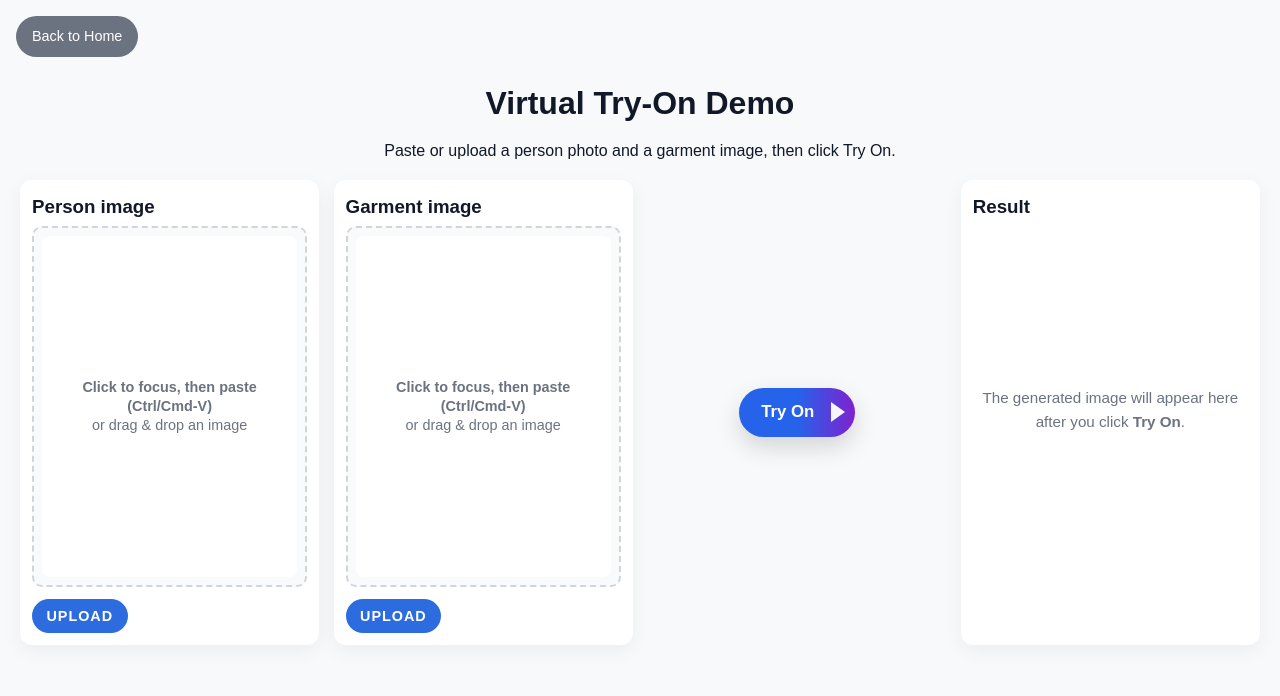
After one commit to Ianhl/emergrade, a Django app: page /demo/ in a window 1280 px wide. The commit adds this page. Shown: the top 696 px of the page. Run offline with Django 5.2, Linux system fonts and the light colour scheme.

Commit message:
Added demo page for VTON

```diff
--- a/emergrade/urls.py
+++ b/emergrade/urls.py
@@ -23,4 +23,9 @@ from django.conf.urls.static import static
 urlpatterns = [
     path('admin/', admin.site.urls),
     path('', include('core.urls')),
+    path("",include("vton.urls")),
 ]
+
+# serve media in dev
+if settings.DEBUG:
+    urlpatterns += static(settings.MEDIA_URL, document_root=settings.MEDIA_ROOT)
--- a/templates/main/main.html
+++ b/templates/main/main.html
@@ -25,7 +25,7 @@
                     <li><a href="#solution">Solution</a></li>
                     <li><a href="#how-it-works">How It Works</a></li>
                     <li><a href="#team">Team</a></li>
-                    <li><a href="#cta" class="btn btn-primary">Try Demo</a></li>
+                    <li><a href="{% url 'vton_demo' %}" class="btn btn-primary">Try Demo</a></li>
                 </ul>
                 <div class="hamburger">
                     <i class="fas fa-bars"></i>
@@ -236,7 +236,7 @@
             <div class="cta-content">
                 <h2>Ready to Make a Difference?</h2>
                 <p>Join our mission to reduce fashion waste. Try our virtual try-on demo and experience the future of sustainable shopping.</p>
-                <a href="#" class="btn">Try Demo Now</a>
+                <a href="{% url 'vton_demo' %}" class="btn">Try Demo Now</a>
             </div>
         </div>
     </section>
--- /dev/null
+++ b/templates/vton_demo.html
@@ -0,0 +1,248 @@
+{% load static %}
+<!DOCTYPE html>
+<html>
+<head>
+  <meta charset="utf-8">
+  <title>Virtual Try-On Demo</title>
+  <link rel="stylesheet" href="{% static 'main.css' %}">
+  <style>
+    :root { --border:#d1d5db; --focus:#3b82f6; --soft:#f9fafb; --text:#111827; --muted:#6b7280; }
+    body { color: var(--text); }
+    .wrap{max-width:1400px;margin:2rem auto;padding:1.25rem}
+
+      /* Back button top-left */
+    .back-top{
+      position:absolute; top:1rem; left:1rem;
+      background:#6b7280; color:#fff;
+      padding:.55rem 1rem; border-radius:9999px; text-decoration:none;
+      font-size:.9rem;
+    }
+    .back-top:hover{background:#4b5563}
+
+    /* 4-column grid: person, garment, result */
+    .grid{display:grid;gap:0.9rem;align-items:stretch;grid-auto-rows:1fr;}
+    @media (min-width: 640px){ .grid{grid-template-columns:repeat(2,1fr);} }
+    @media (min-width: 1024px){ .grid{grid-template-columns:repeat(4,1fr);} }
+
+    .card{background:#fff;border-radius:12px;padding:.75rem;box-shadow:0 6px 20px rgba(0,0,0,.05);display:flex;flex-direction:column;height:100%;}
+    .card h3{margin:.25rem 0 .5rem}
+
+    .btn{display:inline-block;padding:.55rem .9rem;border-radius:9999px;background:#2d6cdf;color:#fff;border:0;cursor:pointer;font-size:.9rem}
+    .btn.secondary{background:#6b7280}
+    .loading-msg{margin-top:1rem;color:#2563eb;font-weight:500;display:none;text-align:center}
+
+    /* Paste/Upload box (same compact style) */
+    .dropwrap{display:flex;flex-direction:column;gap:.5rem}
+    .dropzone{border:2px dashed var(--border);border-radius:10px;background:var(--soft);padding:.5rem;user-select:none;transition:border-color .2s,box-shadow .2s,background .2s}
+    .dropzone.highlight{border-color:var(--focus);box-shadow:0 0 0 3px rgba(59,130,246,.15);background:#eef5ff}
+    .dz-inner{position:relative;width:100%;aspect-ratio:3/4;background:#fff;border-radius:8px;display:flex;align-items:center;justify-content:center;overflow:hidden}
+    .dz-placeholder{text-align:center;color:var(--muted);font-size:.9rem;line-height:1.3;padding:0 .5rem}
+    .dz-img{display:none;width:100%;height:100%;object-fit:contain}
+
+    .dz-controls{display:flex;align-items:center;justify-content:space-between;padding-top:.5rem}
+    .btn-clear{display:none}
+
+    /* RESULT box keeps aspect & never stretches */
+    .result-inner{position:relative;width:100%;aspect-ratio:3/4;background:#fff;border-radius:8px;display:flex;align-items:center;justify-content:center;overflow:hidden}
+    .result-inner img{display:block;width:100%;height:100%;object-fit:contain}
+    .result-placeholder{color:var(--muted);font-size:.95rem;text-align:center;padding:0 .5rem}
+
+    /* Try On button centered between grid rows */
+    .center-row{display:flex;justify-content:center;align-items:center;height:100%}
+
+    /* Bulky arrow button with blue→purple→green gradient */
+    .arrow-btn{
+      --padY: .9rem; --padX: 1.4rem;
+      position: relative;
+      display: inline-flex; align-items: center; justify-content: center;
+      padding: var(--padY) calc(var(--padX) + 18px) var(--padY) var(--padX);
+      font-size: 1.05rem; font-weight: 700; color:#fff;
+      background: linear-gradient(90deg,#2563eb 50%, #7e22ce 100%);
+      border: 0; cursor: pointer;
+      border-radius: 9999px;              /* chunky pill */
+      box-shadow: 0 10px 24px rgba(0,0,0,.15);
+      transition: transform .08s ease, box-shadow .08s ease, opacity .2s ease;
+    }
+
+    /* Arrow head */
+    .arrow-btn::after{
+      content:"";
+      position:absolute;
+      right: 10px;                         /* inside the pill’s right side */
+      width: 0; height: 0;
+      border-top: 10px solid transparent;
+      border-bottom: 10px solid transparent;
+      border-left: 14px solid rgba(255,255,255,0.95); /* white arrow head */
+    }
+
+    /* Hover/active/disabled states */
+    .arrow-btn:hover{ transform: translateY(-1px); box-shadow:0 12px 28px rgba(0,0,0,.18); }
+    .arrow-btn:active{ transform: translateY(0); box-shadow:0 8px 18px rgba(0,0,0,.14); }
+    .arrow-btn:disabled{
+      opacity:.6; cursor:not-allowed;
+      box-shadow:0 6px 14px rgba(0,0,0,.1);
+    }
+
+  </style>
+</head>
+<body>
+  <div class="wrap">
+    <a href="/" class="back-top">Back to Home</a>
+
+    <h1 style="text-align:center;margin-top:2rem;">Virtual Try-On Demo</h1>
+    <p style="text-align:center">Paste or upload a person photo and a garment image, then click Try On.</p>
+    {% if error %}<div class="error" style="color:#b00020;text-align:center">{{ error }}</div>{% endif %}
+
+    <p id="loadingMsg" class="loading-msg">
+        Generating your try-on image… This may take a few moments. Please be patient.
+    </p>
+
+    <form method="post" enctype="multipart/form-data" id="tryonForm">
+      {% csrf_token %}
+      <div class="grid">
+        <!-- PERSON -->
+        <div class="card">
+          <h3>Person image</h3>
+          <div class="dropwrap">
+            <div class="dropzone" data-target="personInput" tabindex="0" aria-label="Paste or drop a person image">
+              <div class="dz-inner">
+                <img class="dz-img" alt="Person preview">
+                <div class="dz-placeholder">
+                  <strong>Click to focus, then paste (Ctrl/Cmd-V)</strong><br>or drag & drop an image
+                </div>
+              </div>
+            </div>
+            <div class="dz-controls">
+              <div>
+                <input type="file" id="personInput" name="person" accept="image/*" hidden>
+                <button type="button" class="btn" data-picker="personInput">Upload</button>
+              </div>
+              <button type="button" class="btn secondary btn-clear" data-clear="personInput">Clear</button>
+            </div>
+          </div>
+        </div>
+
+        <!-- GARMENT -->
+        <div class="card">
+          <h3>Garment image</h3>
+          <div class="dropwrap">
+            <div class="dropzone" data-target="garmentInput" tabindex="0" aria-label="Paste or drop a garment image">
+              <div class="dz-inner">
+                <img class="dz-img" alt="Garment preview">
+                <div class="dz-placeholder">
+                  <strong>Click to focus, then paste (Ctrl/Cmd-V)</strong><br>or drag & drop an image
+                </div>
+              </div>
+            </div>
+            <div class="dz-controls">
+              <div>
+                <input type="file" id="garmentInput" name="garment" accept="image/*" hidden>
+                <button type="button" class="btn" data-picker="garmentInput">Upload</button>
+              </div>
+              <button type="button" class="btn secondary btn-clear" data-clear="garmentInput">Clear</button>
+            </div>
+          </div>
+        </div>
+
+        <div class="center-row">
+          <button id="tryonBtn" type="submit" class="arrow-btn" aria-label="Try On">
+            Try On
+          </button>
+        </div>
+
+        <!-- RESULT -->
+        <div class="card">
+          <h3>Result</h3>
+          <div class="result-inner" id="resultBox">
+            {% if out_url %}
+              <img src="{{ out_url }}" alt="Output image">
+            {% else %}
+              <div class="result-placeholder" id="resultPlaceholder">
+                The generated image will appear here after you click <b>Try On</b>.
+              </div>
+            {% endif %}
+          </div>
+        </div>
+      </div>
+
+    </form>
+  </div>
+
+  <script>
+    // ---------- file/paste helpers ----------
+    function setFilesOnInput(inputEl, fileList) {
+      const dt = new DataTransfer();
+      for (const f of fileList) dt.items.add(f);
+      inputEl.files = dt.files;
+    }
+    function showPreview(dropzone, file) {
+      const img = dropzone.querySelector('.dz-img');
+      const ph  = dropzone.querySelector('.dz-placeholder');
+      const id  = dropzone.getAttribute('data-target');
+      const clr = document.querySelector(`.btn-clear[data-clear="${id}"]`);
+      const url = URL.createObjectURL(file);
+      img.src = url; img.style.display = 'block';
+      ph.style.display = 'none';
+      if (clr) clr.style.display = 'inline-block';
+      img.onload = () => URL.revokeObjectURL(url);
+    }
+    function clearPreviewByInputId(inputId) {
+      const input = document.getElementById(inputId);
+      const dz = document.querySelector(`.dropzone[data-target="${inputId}"]`);
+      if (!input || !dz) return;
+      dz.querySelector('.dz-img').style.display = 'none';
+      dz.querySelector('.dz-img').src = '';
+      dz.querySelector('.dz-placeholder').style.display = 'block';
+      input.value = '';
+      const clr = document.querySelector(`.btn-clear[data-clear="${inputId}"]`);
+      if (clr) clr.style.display = 'none';
+    }
+    function highlight(dz, on) { dz.classList.toggle('highlight', !!on); }
+
+    function wireDropzone(dz) {
+      const inputId = dz.getAttribute('data-target');
+      const input   = document.getElementById(inputId);
+
+      // Do NOT open file picker on box click; only focus/paste/drag
+      dz.addEventListener('focus', () => highlight(dz, true));
+      dz.addEventListener('blur',  () => highlight(dz, false));
+
+      ['dragenter','dragover'].forEach(evt => dz.addEventListener(evt, e => { e.preventDefault(); highlight(dz, true); }));
+      ['dragleave','drop'].forEach(evt => dz.addEventListener(evt, e => { e.preventDefault(); highlight(dz, false); }));
+      dz.addEventListener('drop', e => {
+        const files = Array.from(e.dataTransfer.files || []).filter(f => f.type.startsWith('image/'));
+        if (files.length){ setFilesOnInput(input, files); showPreview(dz, files[0]); }
+      });
+      dz.addEventListener('paste', e => {
+        const items = e.clipboardData?.items || [];
+        for (const it of items) {
+          if (it.type && it.type.startsWith('image/')) {
+            const blob = it.getAsFile();
+            const file = new File([blob], 'pasted.png', { type: blob.type });
+            setFilesOnInput(input, [file]); showPreview(dz, file); e.preventDefault(); break;
+          }
+        }
+      });
+
+      const pickBtn = document.querySelector(`[data-picker="${inputId}"]`);
+      pickBtn?.addEventListener('click', () => input.click());
+      const clrBtn = document.querySelector(`.btn-clear[data-clear="${inputId}"]`);
+      clrBtn?.addEventListener('click', () => clearPreviewByInputId(inputId));
+      input.addEventListener('change', () => input.files && input.files[0] ? showPreview(dz, input.files[0]) : clearPreviewByInputId(inputId));
+    }
+
+    document.querySelectorAll('.dropzone').forEach(wireDropzone);
+
+    // Disable button + update message + placeholder while submitting
+    const form = document.getElementById('tryonForm');
+    const btn  = document.getElementById('tryonBtn');
+    const msg  = document.getElementById('loadingMsg');
+    form?.addEventListener('submit', () => {
+      btn.disabled = true; btn.style.opacity = '0.7'; btn.textContent = 'Processing…';
+      msg.style.display = 'block';
+      const ph = document.getElementById('resultPlaceholder');
+      if (ph) ph.textContent = 'Generating… please wait.';
+    });
+  </script>
+</body>
+</html>
--- /dev/null
+++ b/vton/urls.py
@@ -0,0 +1,6 @@
+from django.urls import path
+from .views import vton_demo
+
+urlpatterns = [
+    path("demo/", vton_demo, name="vton_demo"),
+]
--- a/vton/views.py
+++ b/vton/views.py
@@ -1,3 +1,34 @@
+import os, tempfile, traceback
 from django.shortcuts import render
+from .hf_tryon import run_tryon
 
-# Create your views here.
+def vton_demo(request):
+    ctx = {}
+    if request.method == "POST":
+        person = request.FILES.get("person")
+        garment = request.FILES.get("garment")
+
+        def save_tmp(f):
+            suffix = os.path.splitext(f.name)[-1] or ".png"
+            tmp = tempfile.NamedTemporaryFile(delete=False, suffix=suffix)
+            for chunk in f.chunks(): tmp.write(chunk)
+            tmp.flush(); tmp.close()
+            return tmp.name
+
+        if person and garment:
+            p_path = save_tmp(person)
+            g_path = save_tmp(garment)
+            try:
+                out_url, mask_url = run_tryon(p_path, g_path)
+                ctx["out_url"] = out_url
+                #ctx["mask_url"] = mask_url
+            except Exception as e:
+                print("TRY-ON ERROR:", e)
+                print(traceback.format_exc())
+                ctx["error"] = f"Try-on failed: {e}"
+            finally:
+                for p in (p_path, g_path):
+                    try: os.remove(p)
+                    except: pass
+
+    return render(request, "vton_demo.html", ctx)
```
Also changed, not shown: emergrade/settings.py (+24 -1 lines), vton/hf_tryon.py (+60 -10 lines), db.sqlite3, 2 other files.
